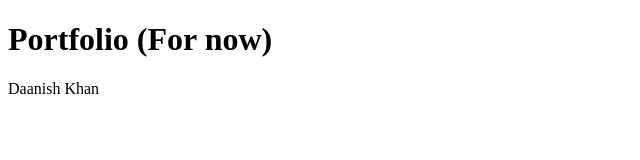
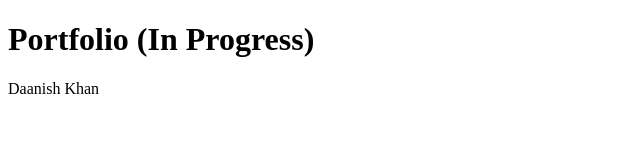
Before and after one commit to Daanishk/website, a plain HTML site: page index.html in a window 1280 px wide. Shown: the whole page, without its empty margins (0-640 px from the left). Drawn offline with Linux system fonts and the light colour scheme.

Commit message:
Real Time Test 2 (Screen Refresh)

```diff
--- a/index.html
+++ b/index.html
@@ -2,7 +2,7 @@
 <html>
 <body>
 
-<h1>Portfolio (For now)</h1>
+<h1>Portfolio (In Progress)</h1>
 
 <p>Daanish Khan</p>
 
```
